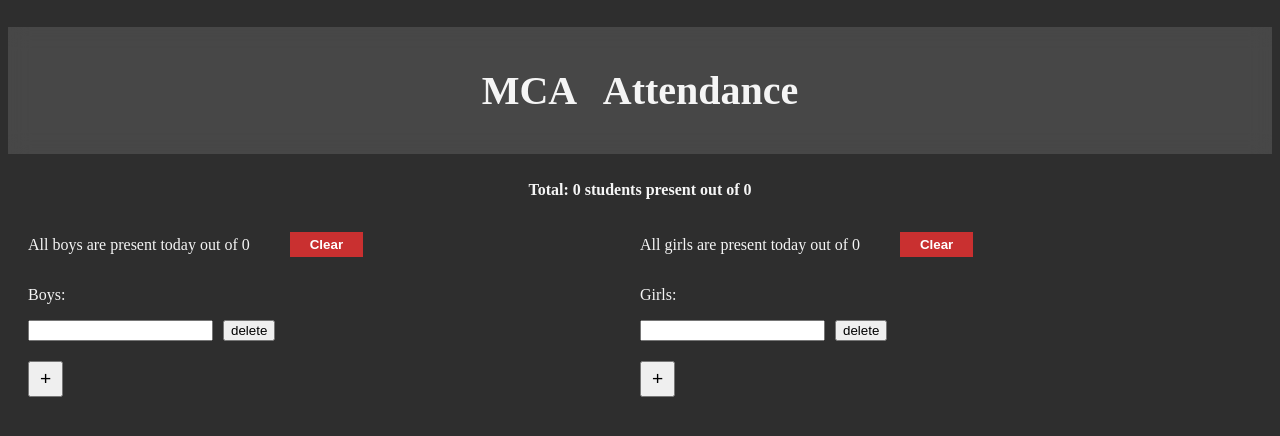
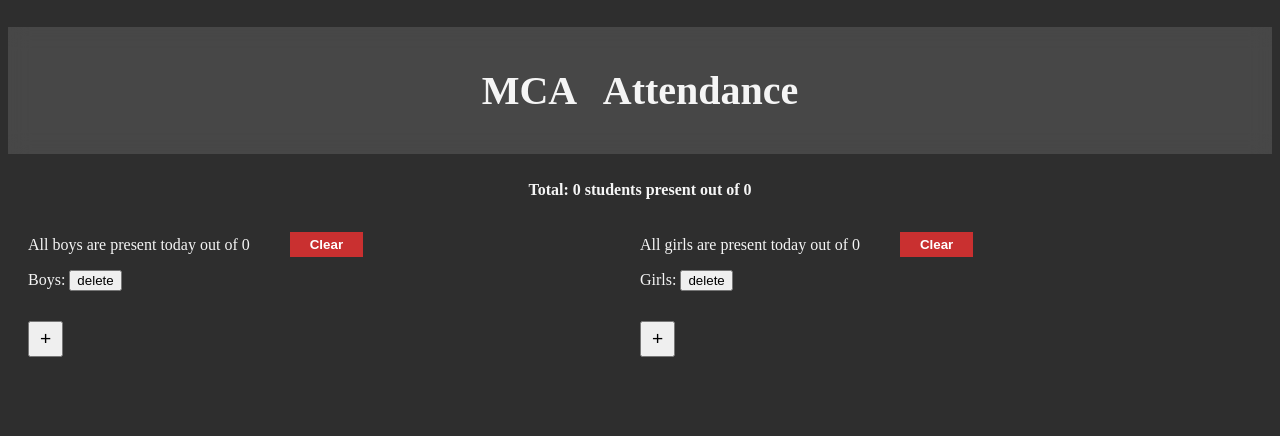
Before and after one commit to Charles7458/simple-attendance-app, a React (Vite) app: page / in a window 1280 px wide. Shown: the top 436 px of the page. Built offline with nearby package versions, Linux system fonts and the light colour scheme.

Commit message:
modified delete input

```diff
--- a/src/App.tsx
+++ b/src/App.tsx
@@ -14,11 +14,12 @@ function EditInput(fn:{name:string, change:(name:string)=>void, save:()=>void, c
   )
 }
 
-function DeleteInput(fn:{name:string, change:(name:string)=>void,type:string, delete:(type:string)=>void}){
+function DeleteInput(fn:{name:string, change:(name:string)=>void,type:string, delete:(type:string)=>void, close:()=>void}){
   return(
     <div style={{display:'flex',columnGap:'10px',marginBlock:'10px'}}>
       <input type='text' value={fn.name} onChange={e=>fn.change(e.target.value)}/>
       <button onClick={()=>fn.delete(fn.type)}>delete</button>
+      <button onClick={fn.close}>close</button>
     </div>
   )
 }
@@ -72,6 +73,8 @@ function App() {
   const [girlsTotal, setGirlsTotal] = useState(0);
   const total= boysTotal+ girlsTotal;
   const [editingBoys, setEditingBoys]  = useState(false);
+  const [deletingBoys, setDeletingBoys]  = useState(false);
+  const [deletingGirls, setDeletingGirls]  = useState(false);
   const [editingGirls, setEditingGirls]  = useState(false);
   const [newName,setNewName] = useState("")
   const [deleteName,setDeleteName] = useState("")
@@ -163,8 +166,10 @@ function App() {
             <p>{boysTotal == boysAttendance.length ? "All" : boysTotal} boys are present today out of {boysAttendance.length}</p>
             <button onClick={clear} className='clear-btn'>Clear</button>
           </div>
-         <p> Boys:</p>
-         <DeleteInput name={deleteName} change={setDeleteName} type='boys' delete={handleDelete}/>
+         <span> Boys:{" "}
+         {deletingBoys ? <DeleteInput name={deleteName} change={setDeleteName} type='boys' delete={handleDelete} close={()=>setDeletingBoys(false)}/> :
+         <button style={{marginBottom:'10px'}} onClick={()=>setDeletingBoys(true)}>delete</button>}
+         </span>
           {boys.map((student,i) => <Student name={student} id={i} setAttendance={handleBoysAttendance} attendance={boysAttendance[i]} />)}
 
         {editingBoys ? <EditInput name={newName} change={setNewName} save={handleSave} cancel={()=>setEditingBoys(false)}/> :
@@ -179,8 +184,12 @@ function App() {
             <p>{girlsTotal == girlsAttendance.length ? "All" : girlsTotal} girls are present today out of {girlsAttendance.length}</p>
             <button onClick={clear} className='clear-btn'>Clear</button>
           </div>
-          <p>Girls:</p>
-          <DeleteInput name={deleteName} change={setDeleteName} type='girls' delete={handleDelete}/>
+          <span>Girls: {" "}
+            { deletingGirls ?  <DeleteInput name={deleteName} change={setDeleteName} type='girls' delete={handleDelete} close={()=>setDeletingGirls(false)}/>:
+            <button style={{marginBottom:'10px'}} onClick={()=>setDeletingGirls(true)}>delete</button>
+          }
+          </span>
+
           {girls.map((student,i) => <Student name={student} id={i} setAttendance={handleGirlsAttendance} attendance={girlsAttendance[i]} />)}
 
           {editingGirls ? <EditInput name={newName} change={setNewName} save={handleSave} cancel={()=>setEditingGirls(false)}/> :
```
